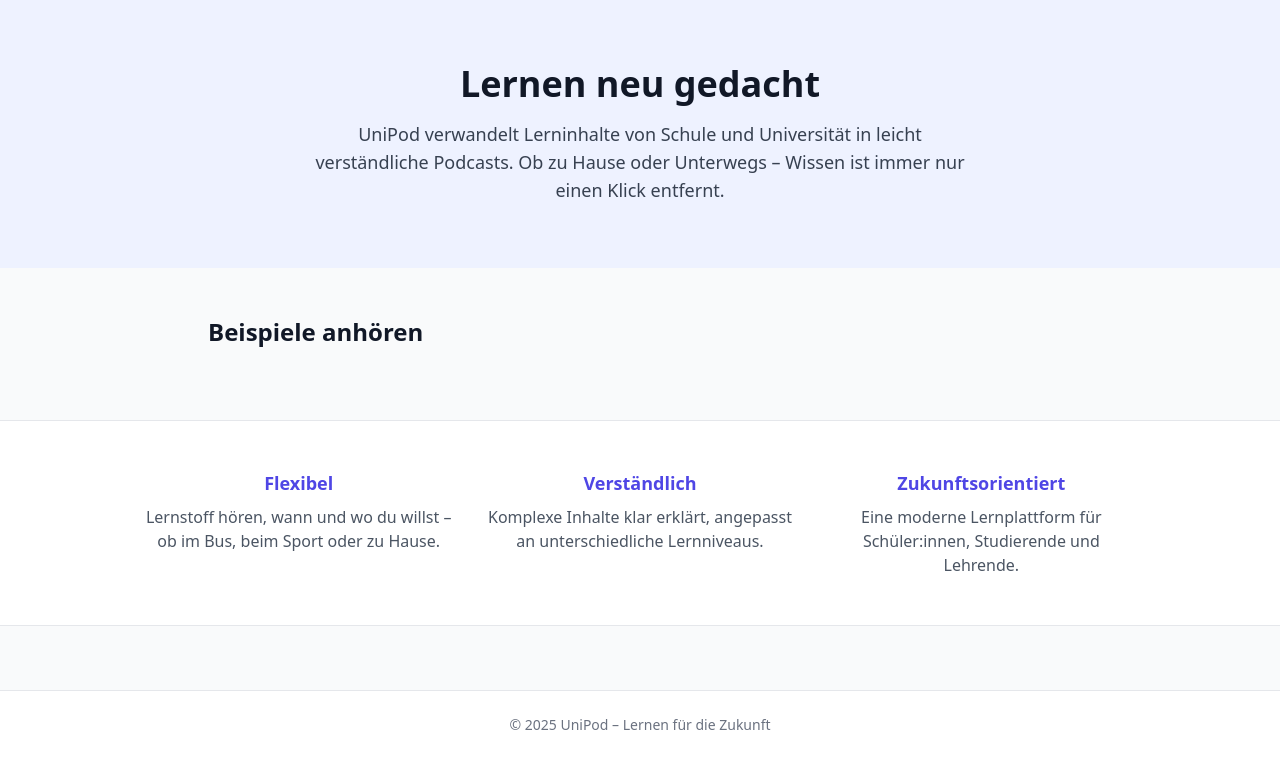
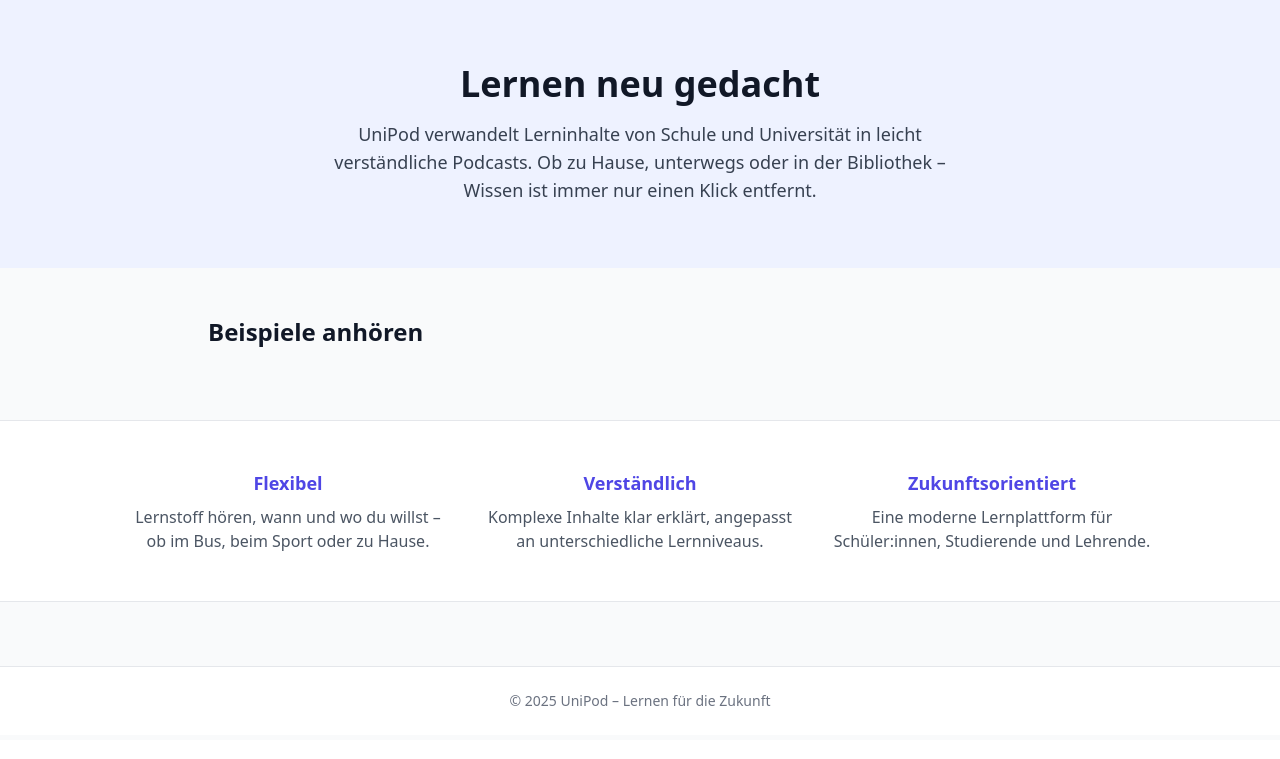
Before and after one commit to Samux5/unipod-prototype, a FastAPI app: template templates/index.html in a window 1280 px wide. Shown: the part 60-819 px from the top of the page. After the commit the page ends 766 px from the top, so only its background shows below. Run offline with FastAPI, Linux system fonts and the light colour scheme; the template is opened without the code that fills it, so the values that code supplies are empty.

Commit message:
Update: Landing Page für Schulen & Unis optimiert

```diff
--- a/templates/index.html
+++ b/templates/index.html
@@ -3,6 +3,7 @@
 <head>
     <meta charset="UTF-8">
     <title>UniPod – Wissen zum Anhören</title>
+    <meta name="viewport" content="width=device-width, initial-scale=1.0"> <!-- wichtig für Mobile -->
     <link href="https://cdn.jsdelivr.net/npm/tailwindcss@2.2.19/dist/tailwind.min.css" rel="stylesheet">
 </head>
 <body class="bg-gray-50 text-gray-900">
@@ -10,30 +11,30 @@
     <!-- Navigation -->
     <header class="bg-white shadow">
         <div class="max-w-7xl mx-auto px-4 py-4 flex justify-between items-center">
-            <h1 class="text-xl font-bold text-indigo-600">UniPod</h1>
+            <h1 class="text-lg sm:text-xl font-bold text-indigo-600">UniPod</h1>
             <nav>
-                <a href="/about" class="ml-6 text-gray-700 hover:text-indigo-600">Über Uns</a>
+                <a href="/about" class="ml-4 sm:ml-6 text-gray-700 hover:text-indigo-600 text-sm sm:text-base">Über Uns</a>
             </nav>
         </div>
     </header>
 
     <!-- Hero -->
-    <section class="bg-indigo-50 py-16 text-center">
-        <h2 class="text-4xl font-extrabold text-gray-900">Lernen neu gedacht</h2>
-        <p class="mt-4 text-lg text-gray-700 max-w-2xl mx-auto">
+    <section class="bg-indigo-50 py-12 sm:py-16 text-center px-4">
+        <h2 class="text-2xl sm:text-4xl font-extrabold text-gray-900">Lernen neu gedacht</h2>
+        <p class="mt-4 text-base sm:text-lg text-gray-700 max-w-2xl mx-auto">
             UniPod verwandelt Lerninhalte von Schule und Universität in leicht verständliche Podcasts.
-            Ob zu Hause oder Unterwegs – Wissen ist immer nur einen Klick entfernt.
+            Ob zu Hause, unterwegs oder in der Bibliothek – Wissen ist immer nur einen Klick entfernt.
         </p>
     </section>
 
     <!-- Podcasts -->
-    <main class="max-w-4xl mx-auto py-12 px-4">
-        <h3 class="text-2xl font-semibold mb-6">Beispiele anhören</h3>
-        <div class="space-y-8">
+    <main class="max-w-4xl mx-auto py-10 sm:py-12 px-4">
+        <h3 class="text-xl sm:text-2xl font-semibold mb-6 text-center sm:text-left">Beispiele anhören</h3>
+        <div class="space-y-6 sm:space-y-8">
             {% for podcast in podcasts %}
-            <div class="bg-white shadow rounded-lg p-6">
-                <h4 class="text-lg font-medium text-indigo-600">{{ podcast.title }}</h4>
-                <p class="text-sm text-gray-500 mb-3">Dauer: {{ podcast.length }}</p>
+            <div class="bg-white shadow rounded-lg p-4 sm:p-6">
+                <h4 class="text-base sm:text-lg font-medium text-indigo-600">{{ podcast.title }}</h4>
+                <p class="text-xs sm:text-sm text-gray-500 mb-3">Dauer: {{ podcast.length }}</p>
                 <audio controls class="w-full">
                     <source src="{{ podcast.src }}" type="audio/mpeg">
                     Dein Browser unterstützt den Audio-Player nicht.
@@ -44,25 +45,25 @@
     </main>
 
     <!-- Vorteile -->
-    <section class="bg-white border-t border-b py-12">
-        <div class="max-w-5xl mx-auto px-4 grid md:grid-cols-3 gap-8 text-center">
+    <section class="bg-white border-t border-b py-10 sm:py-12 px-4">
+        <div class="max-w-5xl mx-auto grid grid-cols-1 md:grid-cols-3 gap-8 text-center">
             <div>
-                <h4 class="text-lg font-semibold text-indigo-600">Flexibel</h4>
-                <p class="mt-2 text-gray-600">Lernstoff hören, wann und wo du willst – ob im Bus, beim Sport oder zu Hause.</p>
+                <h4 class="text-base sm:text-lg font-semibold text-indigo-600">Flexibel</h4>
+                <p class="mt-2 text-gray-600 text-sm sm:text-base">Lernstoff hören, wann und wo du willst – ob im Bus, beim Sport oder zu Hause.</p>
             </div>
             <div>
-                <h4 class="text-lg font-semibold text-indigo-600">Verständlich</h4>
-                <p class="mt-2 text-gray-600">Komplexe Inhalte klar erklärt, angepasst an unterschiedliche Lernniveaus.</p>
+                <h4 class="text-base sm:text-lg font-semibold text-indigo-600">Verständlich</h4>
+                <p class="mt-2 text-gray-600 text-sm sm:text-base">Komplexe Inhalte klar erklärt, angepasst an unterschiedliche Lernniveaus.</p>
             </div>
             <div>
-                <h4 class="text-lg font-semibold text-indigo-600">Zukunftsorientiert</h4>
-                <p class="mt-2 text-gray-600">Eine moderne Lernplattform für Schüler:innen, Studierende und Lehrende.</p>
+                <h4 class="text-base sm:text-lg font-semibold text-indigo-600">Zukunftsorientiert</h4>
+                <p class="mt-2 text-gray-600 text-sm sm:text-base">Eine moderne Lernplattform für Schüler:innen, Studierende und Lehrende.</p>
             </div>
         </div>
     </section>
 
     <!-- Footer -->
-    <footer class="bg-white border-t mt-16 py-6 text-center text-sm text-gray-500">
+    <footer class="bg-white border-t mt-12 sm:mt-16 py-6 text-center text-xs sm:text-sm text-gray-500">
         © 2025 UniPod – Lernen für die Zukunft
     </footer>
 
```
